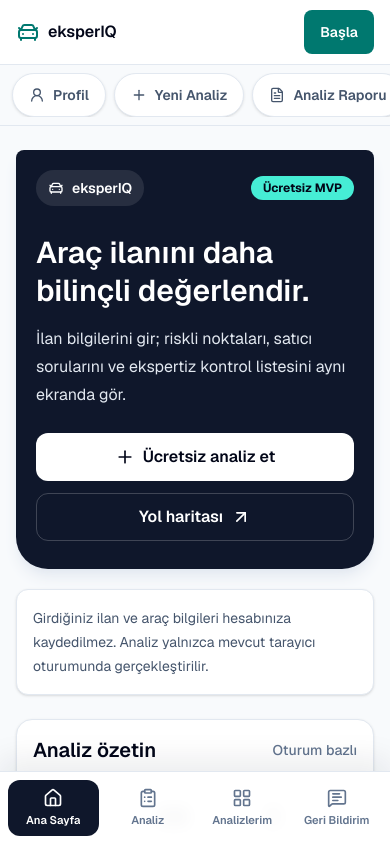
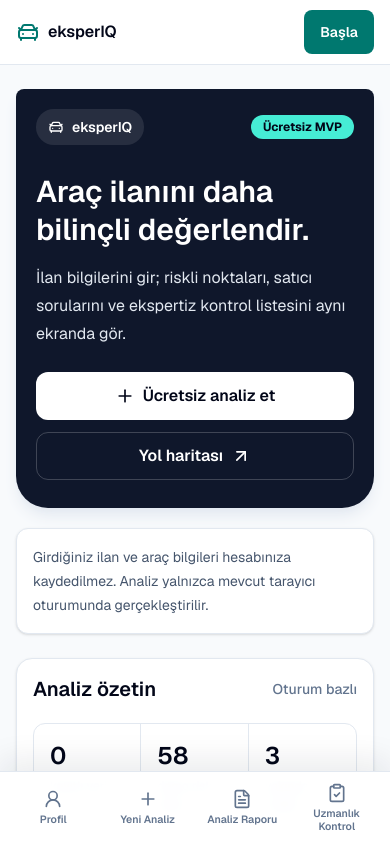
Before and after one commit to akifyapayzeka/eksperiq, a Next.js app: page / in a window 390 px wide. Shown: the top 842 px of the page. Built offline with nearby package versions, Linux system fonts and the light colour scheme.

Commit message:
Move app actions to bottom navigation

```diff
--- a/src/app/layout.tsx
+++ b/src/app/layout.tsx
@@ -2,7 +2,6 @@ import type { Metadata } from "next";
 import { Geist, Geist_Mono } from "next/font/google";
 import "./globals.css";
 import { MobileBottomNav } from "@/components/layout/mobile-bottom-nav";
-import { MobileTopActions } from "@/components/layout/mobile-top-actions";
 import { SiteFooter } from "@/components/layout/site-footer";
 import { SiteHeader } from "@/components/layout/site-header";
 import { appConfig } from "@/lib/constants/app";
@@ -59,7 +58,6 @@ export default function RootLayout({
     <html lang="tr" className={`${geistSans.variable} ${geistMono.variable} h-full antialiased`}>
       <body className="safe-area-shell flex min-h-full flex-col">
         <SiteHeader />
-        <MobileTopActions />
         {children}
         <SiteFooter />
         <MobileBottomNav />
--- a/src/components/layout/mobile-bottom-nav.tsx
+++ b/src/components/layout/mobile-bottom-nav.tsx
@@ -2,13 +2,13 @@
 
 import Link from "next/link";
 import { usePathname } from "next/navigation";
-import { ClipboardList, Home, LayoutGrid, MessageSquareText } from "lucide-react";
+import { ClipboardCheck, FileText, Plus, UserRound } from "lucide-react";
 
 const items = [
-  { href: "/", label: "Ana Sayfa", icon: Home },
-  { href: "/analiz", label: "Analiz", icon: ClipboardList },
-  { href: "/analizlerim", label: "Analizlerim", icon: LayoutGrid },
-  { href: "/geri-bildirim", label: "Geri Bildirim", icon: MessageSquareText },
+  { href: "/profil", label: "Profil", icon: UserRound },
+  { href: "/analiz", label: "Yeni Analiz", icon: Plus },
+  { href: "/analizlerim", label: "Analiz Raporu", icon: FileText },
+  { href: "/kontrol-listesi", label: "Uzmanlık Kontrol", icon: ClipboardCheck },
 ];
 
 export function MobileBottomNav() {
@@ -29,12 +29,12 @@ export function MobileBottomNav() {
               key={item.href}
               href={item.href}
               aria-current={isActive ? "page" : undefined}
-              className={`flex min-h-14 flex-col items-center justify-center gap-1 rounded-xl px-2 text-[0.7rem] font-semibold ${
+              className={`flex min-h-14 flex-col items-center justify-center gap-1 rounded-xl px-1 text-center text-[0.66rem] font-semibold leading-tight ${
                 isActive ? "bg-slate-900 text-white" : "text-slate-500 hover:bg-slate-100 hover:text-slate-900"
               }`}
             >
               <Icon aria-hidden="true" className="h-5 w-5" />
-              <span className="max-w-full truncate">{item.label}</span>
+              <span className="max-w-full text-balance">{item.label}</span>
             </Link>
           );
         })}
--- a/src/components/layout/mobile-top-actions.tsx
+++ /dev/null
@@ -1,45 +0,0 @@
-"use client";
-
-import Link from "next/link";
-import { usePathname } from "next/navigation";
-import { ClipboardCheck, FileText, Plus, UserRound } from "lucide-react";
-
-const actions = [
-  { href: "/profil", label: "Profil", icon: UserRound },
-  { href: "/analiz", label: "Yeni Analiz", icon: Plus },
-  { href: "/analizlerim", label: "Analiz Raporu", icon: FileText },
-  { href: "/kontrol-listesi", label: "Kontrol Listesi", icon: ClipboardCheck },
-];
-
-export function MobileTopActions() {
-  const pathname = usePathname();
-
-  return (
-    <div className="no-print sticky top-16 z-20 border-b border-slate-200 bg-slate-50/95 py-2 backdrop-blur sm:hidden">
-      <nav aria-label="Mobil hızlı işlemler" className="overflow-x-auto px-3 [scrollbar-width:none]">
-        <div className="flex min-w-max gap-2">
-          {actions.map((action) => {
-            const isActive = pathname === action.href || (action.href !== "/" && pathname.startsWith(action.href));
-            const Icon = action.icon;
-
-            return (
-              <Link
-                key={action.label}
-                href={action.href}
-                aria-current={isActive ? "page" : undefined}
-                className={`inline-flex min-h-11 items-center gap-2 rounded-full border px-4 text-sm font-semibold shadow-sm ${
-                  isActive
-                    ? "border-slate-900 bg-slate-900 text-white"
-                    : "border-slate-200 bg-white text-slate-600 hover:border-slate-300 hover:text-slate-950"
-                }`}
-              >
-                <Icon aria-hidden="true" className="h-4 w-4" />
-                <span>{action.label}</span>
-              </Link>
-            );
-          })}
-        </div>
-      </nav>
-    </div>
-  );
-}
```
Also changed, not shown: 1 other file (tests, documents, lock files or other folders).
